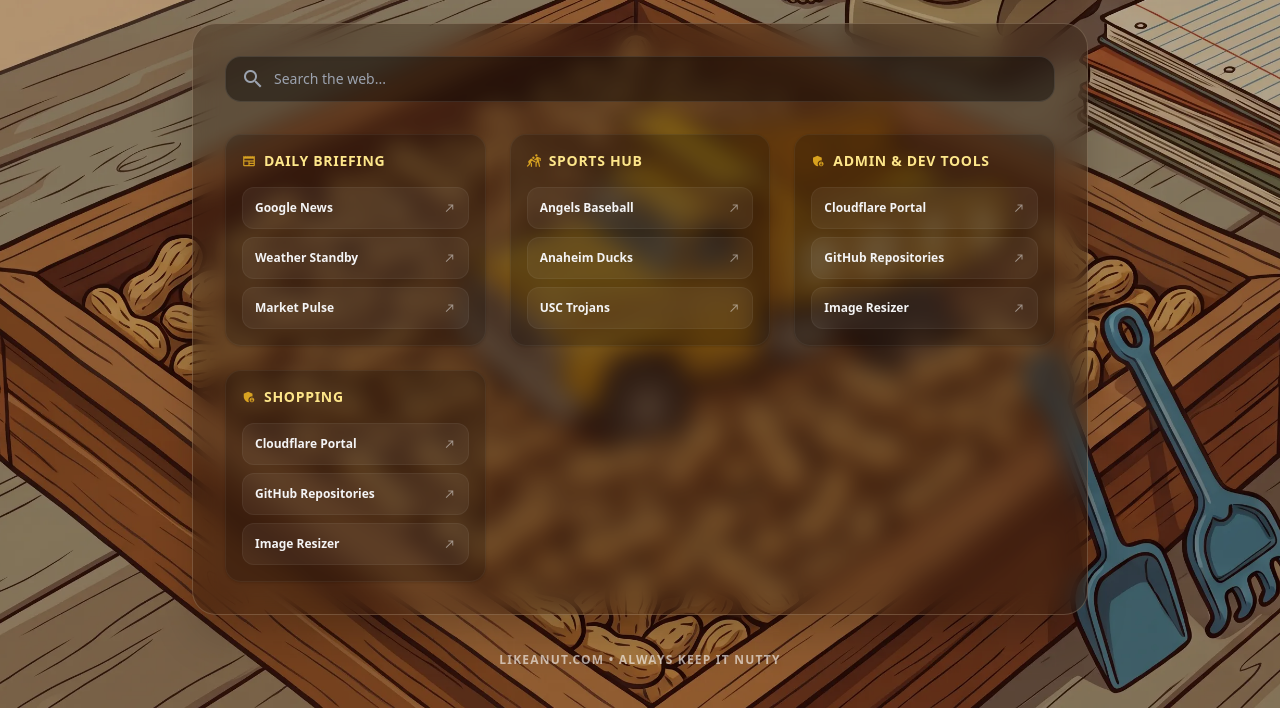
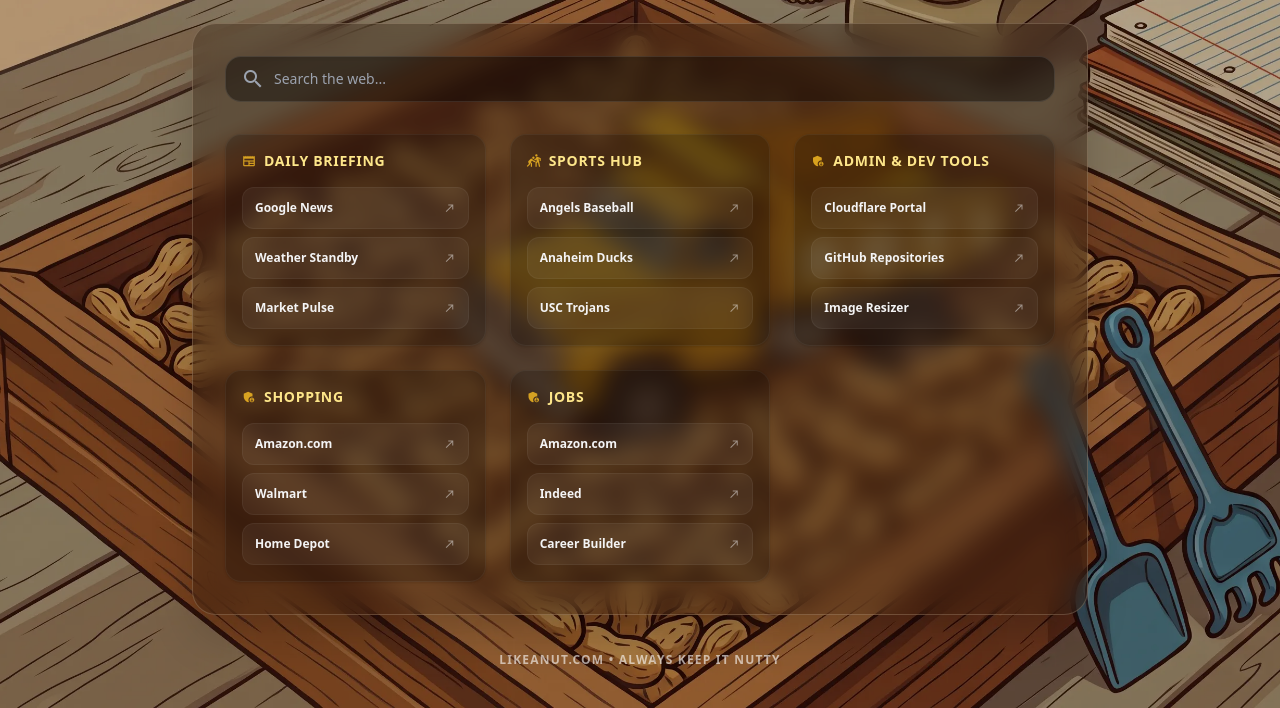
Before and after one commit to biglarrrr/likeanut.com, a plain HTML site: page index.html in a window 1280 px wide. Shown: the part 92-800 px from the top of the page. Drawn offline with nearby package versions, Linux system fonts and the light colour scheme.

Commit message:
Update index.html

```diff
--- a/index.html
+++ b/index.html
@@ -146,9 +146,18 @@
         category: "Shopping",
         icon: "admin_panel_settings",
         items: [
-          { name: "Cloudflare Portal", url: "https://dash.cloudflare.com" },
-          { name: "GitHub Repositories", url: "https://github.com" },
-          { name: "Image Resizer", url: "https://squoosh.app/" }
+          { name: "Amazon.com", url: "https://www.amazon.com/deals" },
+          { name: "Walmart", url: "https://www.walmart.com" },
+          { name: "Home Depot", url: "https://www.homedepot.com" }
+        ]
+      },
+      {
+        category: "Jobs",
+        icon: "admin_panel_settings",
+        items: [
+          { name: "Amazon.com", url: "https://www.linkedin.com" },
+          { name: "Indeed", url: "https://www.indeed.com" },
+          { name: "Career Builder", url: "https://www.careerbuildercareers.com/" }
         ]
       }
     ];
```
